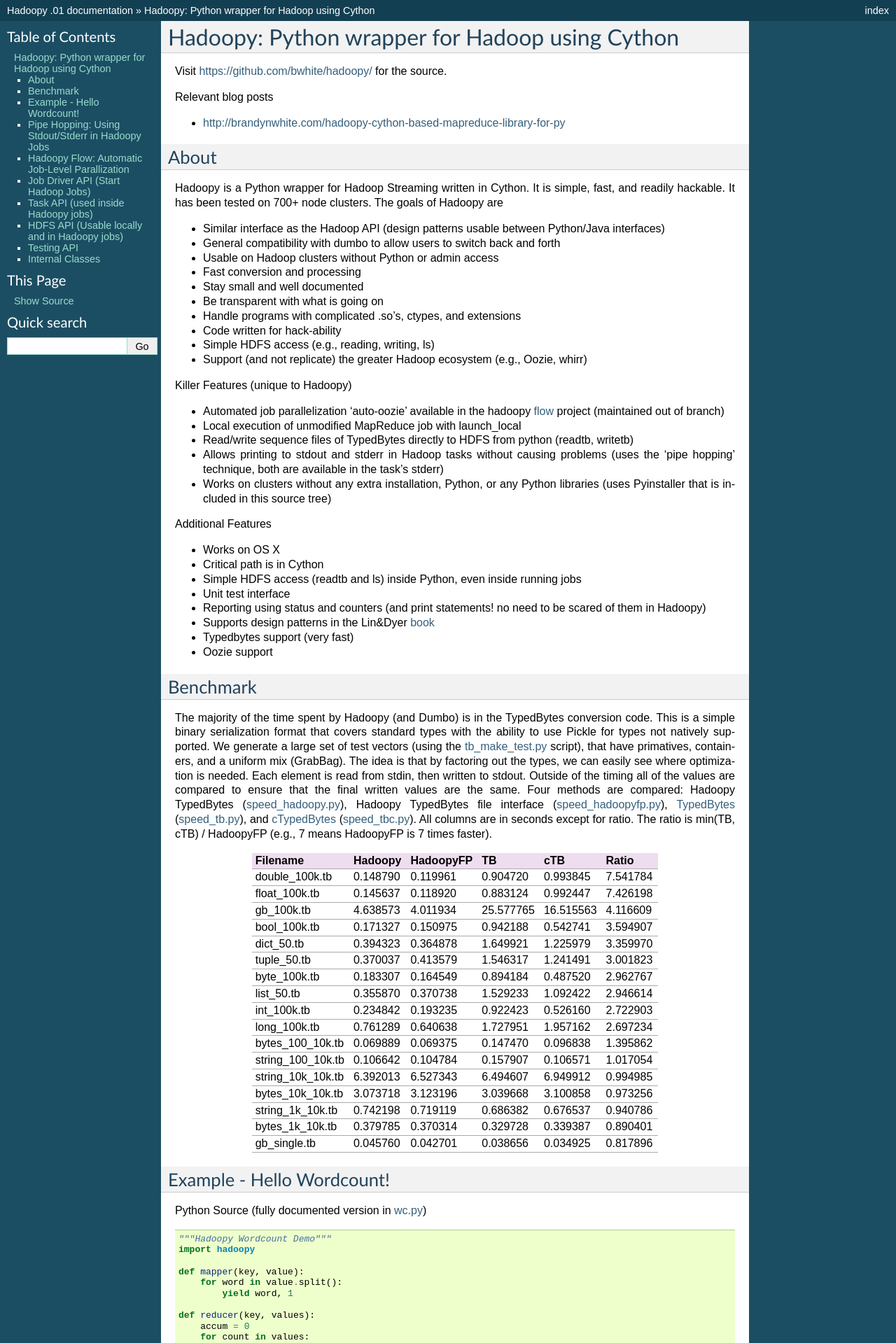
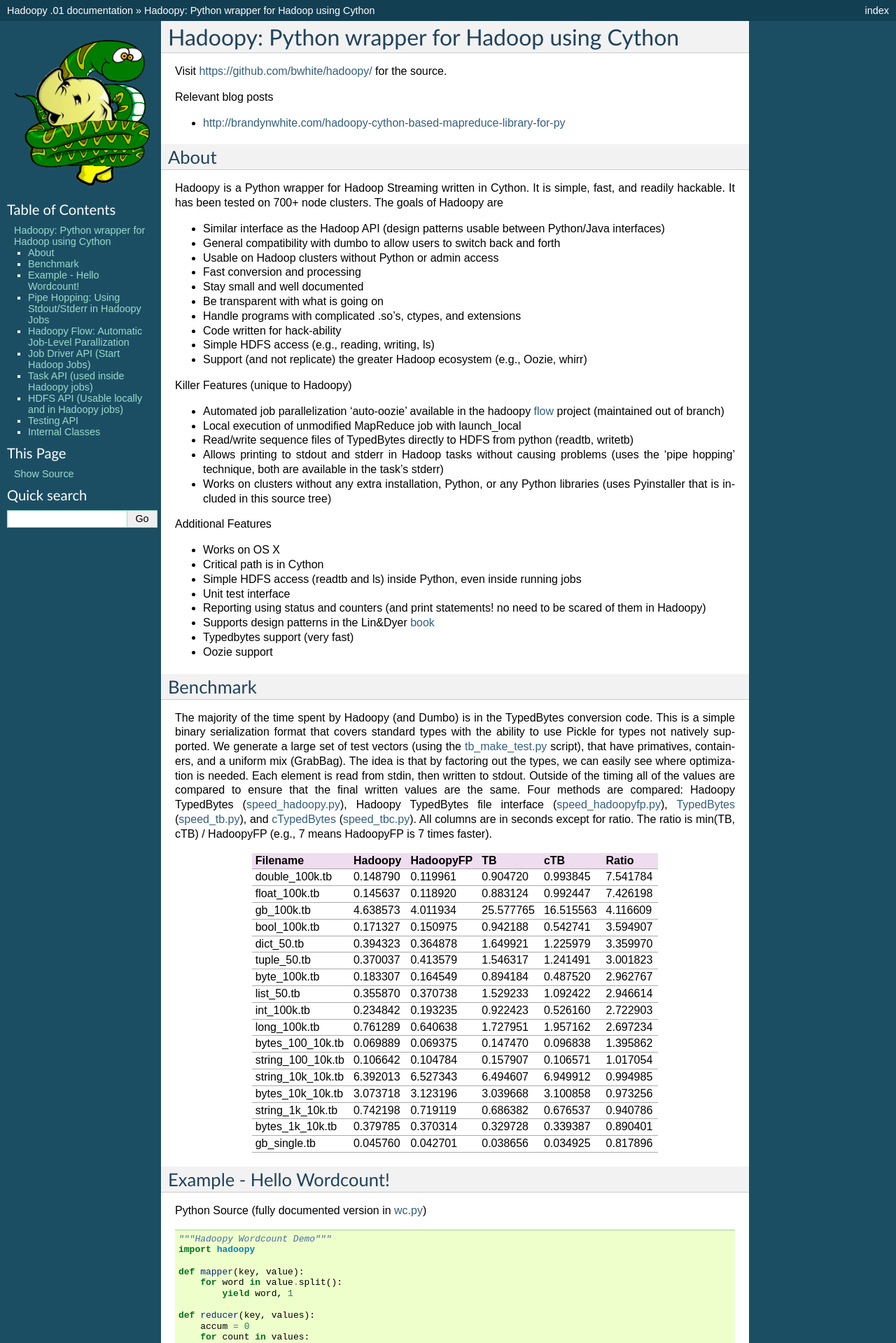
Before and after one commit to bwhite/hadoopy, a Sphinx documentation site: the page built from doc/index.rst, in a window 1280 px wide. Shown: the top 1919 px of the page at 70% size. Built offline with Sphinx 7.4.7, drawn with Linux system fonts in a browser that asks for light colours; formulas are drawn with MathJax 3.

Commit message:
1. Updated logo 2. Added print to test Signed-off-by: Brandyn A. White <bwhite@dappervision.com>

```diff
--- a/doc/conf.py
+++ b/doc/conf.py
@@ -110,7 +110,7 @@
 
 # The name of an image file (relative to this directory) to place at the top
 # of the sidebar.
-#html_logo = None
+html_logo = 'hadoopy.png'
 
 # The name of an image file (within the static path) to use as favicon of the
 # docs.  This file should be a Windows icon file (.ico) being 16x16 or 32x32
```
Also changed, not shown: doc/hadoopy.png (added), 1 other file.
